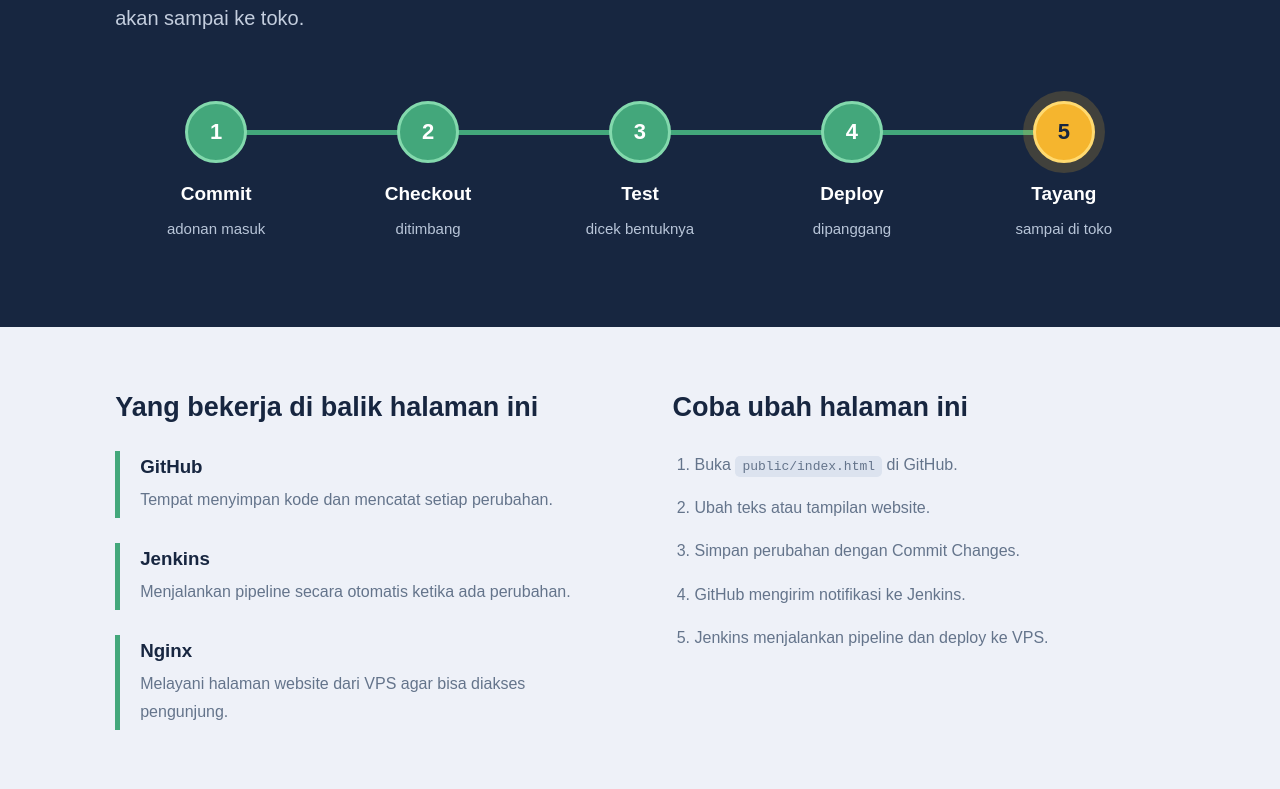
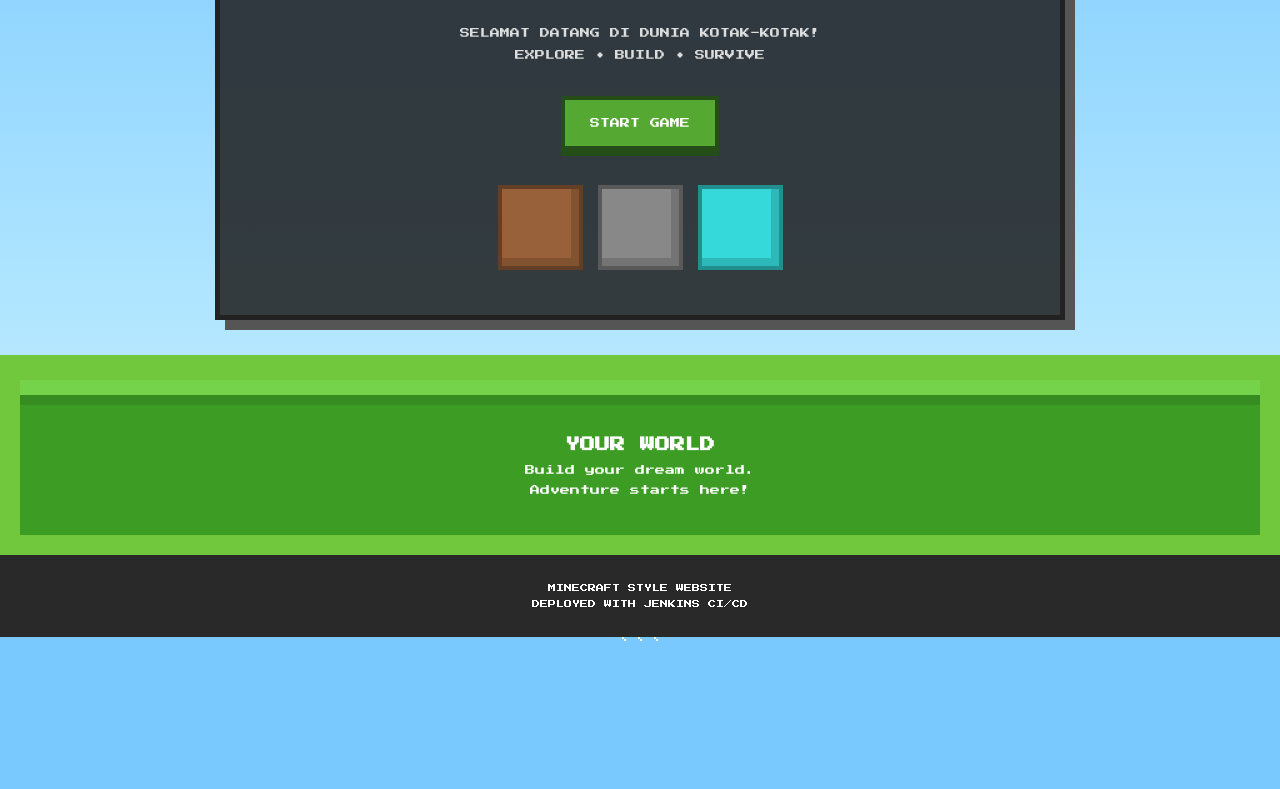
Before and after one commit to AhmadAslamsyahAttoriq/latihan-cicd, a plain HTML site: page public/index.html in a window 1280 px wide. Shown: the part 261-1050 px from the top of the page. After the commit the page ends 914 px from the top, so only its background shows below. Drawn offline with Linux system fonts and the light colour scheme.

Commit message:
Ubah tampilan website menjadi tema Minecraft

````diff
--- a/public/index.html
+++ b/public/index.html
@@ -1,10 +1,13 @@
-
+```html
 <!DOCTYPE html>
 <html lang="id">
 <head>
     <meta charset="UTF-8">
     <meta name="viewport" content="width=device-width, initial-scale=1.0">
-    <title>Web Latihan CI/CD</title>
+    <title>My Minecraft World</title>
+
+    <link href="https://fonts.googleapis.com/css2?family=Press+Start+2P&display=swap" rel="stylesheet">
+
     <style>
         * {
             margin: 0;
@@ -13,261 +16,180 @@
         }
 
         body {
-            font-family: Arial, sans-serif;
-            background: #eef1f8;
-            color: #172640;
+            font-family: 'Press Start 2P', cursive;
+            background: #79c9ff;
+            color: white;
+            text-align: center;
+            min-height: 100vh;
+            overflow-x: hidden;
         }
 
-        .hero {
-            background: #172640;
-            color: white;
-            padding: 75px 9% 85px;
+        .sky {
+            min-height: 100vh;
+            padding: 70px 20px 0;
+            position: relative;
+            background:
+                linear-gradient(#79c9ff 0%, #b5e8ff 75%, #72c83c 75%);
         }
 
-        .hero h1 {
-            font-size: clamp(42px, 7vw, 82px);
-            margin-bottom: 20px;
-            letter-spacing: -3px;
+        .cloud {
+            position: absolute;
+            background: white;
+            width: 100px;
+            height: 30px;
+            box-shadow: 20px -15px white, 40px 0 white;
+            opacity: 0.9;
         }
 
-        .hero p {
-            color: #c4cede;
-            font-size: 20px;
-            line-height: 1.8;
-            max-width: 620px;
+        .cloud.one {
+            top: 100px;
+            left: 10%;
         }
 
-        .timeline {
-            display: flex;
-            align-items: flex-start;
-            justify-content: space-between;
-            margin-top: 65px;
-            position: relative;
-            gap: 10px;
-        }
-
-        .timeline::before {
-            content: "";
-            position: absolute;
-            top: 29px;
-            left: 10%;
-            right: 10%;
-            height: 5px;
-            background: #43a77b;
-        }
-
-        .step {
-            position: relative;
-            z-index: 1;
-            text-align: center;
-            flex: 1;
-        }
-
-        .circle {
-            width: 62px;
-            height: 62px;
-            border-radius: 50%;
-            background: #43a77b;
-            border: 3px solid #83d9ad;
-            color: white;
-            display: grid;
-            place-items: center;
-            font-size: 22px;
-            font-weight: bold;
-            margin: 0 auto 20px;
-        }
-
-        .step:last-child .circle {
-            background: #f5b52e;
-            border-color: #ffda70;
-            color: #172640;
-            box-shadow: 0 0 0 10px #f5b52e30;
-        }
-
-        .step h3 {
-            font-size: 19px;
-            margin-bottom: 10px;
-        }
-
-        .step p {
-            font-size: 15px;
-            color: #b8c5d8;
+        .cloud.two {
+            top: 180px;
+            right: 15%;
         }
 
         .content {
-            padding: 65px 9%;
-            display: grid;
-            grid-template-columns: 1fr 1fr;
-            gap: 65px;
+            position: relative;
+            z-index: 2;
+            max-width: 850px;
+            margin: auto;
+            padding: 45px 25px;
+            background: rgba(30, 30, 30, 0.85);
+            border: 5px solid #222;
+            box-shadow: 10px 10px 0 #555;
         }
 
-        .content h2 {
-            font-size: 27px;
-            margin-bottom: 28px;
-        }
-
-        .item {
-            border-left: 5px solid #43a77b;
-            padding: 5px 0 5px 20px;
+        h1 {
+            color: #7cff45;
+            font-size: clamp(20px, 4vw, 34px);
+            line-height: 1.8;
+            text-shadow: 4px 4px #245c16;
             margin-bottom: 25px;
         }
 
-        .item h3 {
-            margin-bottom: 8px;
+        .subtitle {
+            font-size: 10px;
+            line-height: 2.2;
+            color: #ddd;
+            margin-bottom: 30px;
         }
 
-        .item p, .content li {
-            color: #64748b;
-            line-height: 1.7;
+        .grass {
+            background: #3c9c24;
+            border-top: 15px solid #75d34b;
+            padding: 35px 15px;
+            margin-top: 60px;
+            color: white;
+            line-height: 2;
+            font-size: 10px;
+            box-shadow: inset 0 10px rgba(0,0,0,0.1);
         }
 
-        .content ol {
-            padding-left: 22px;
+        .button {
+            display: inline-block;
+            padding: 18px 25px;
+            background: #55a832;
+            color: white;
+            text-decoration: none;
+            font-size: 10px;
+            border: 4px solid #244d18;
+            box-shadow: 0 6px #244d18;
+            transition: 0.15s;
         }
 
-        .content li {
-            margin-bottom: 16px;
+        .button:hover {
+            background: #70c943;
+            transform: translateY(3px);
+            box-shadow: 0 3px #244d18;
         }
 
-        code {
-            background: #dce3ef;
-            padding: 3px 7px;
-            border-radius: 5px;
+        .blocks {
+            display: flex;
+            justify-content: center;
+            gap: 15px;
+            flex-wrap: wrap;
+            margin-top: 35px;
+        }
+
+        .block {
+            width: 85px;
+            height: 85px;
+            border: 4px solid rgba(0,0,0,0.35);
+            box-shadow: inset -8px -8px rgba(0,0,0,0.15);
+        }
+
+        .dirt {
+            background: #98613a;
+        }
+
+        .stone {
+            background: #888;
+        }
+
+        .diamond {
+            background: #35d9d9;
         }
 
         footer {
-            background: #172640;
-            color: #c4cede;
-            text-align: center;
-            padding: 25px;
+            background: #292929;
+            padding: 25px 10px;
+            font-size: 8px;
+            line-height: 2;
         }
 
-        @media (max-width: 650px) {
-            .hero {
-                padding: 50px 6%;
+        @media (max-width: 600px) {
+            .content {
+                padding: 30px 15px;
             }
 
-            .timeline {
-                flex-direction: column;
-                gap: 25px;
-            }
-
-            .timeline::before {
-                top: 20px;
-                bottom: 20px;
-                left: 29px;
-                width: 4px;
-                height: auto;
-            }
-
-            .step {
-                display: flex;
-                align-items: center;
-                gap: 18px;
-                text-align: left;
-            }
-
-            .circle {
-                flex-shrink: 0;
-                margin: 0;
-            }
-
-            .content {
-                grid-template-columns: 1fr;
-                padding: 45px 6%;
-                gap: 35px;
+            .block {
+                width: 60px;
+                height: 60px;
             }
         }
     </style>
 </head>
+
 <body>
 
-    <section class="hero">
-        <h1>Tayang Otomatis</h1>
-        <p>
-            Dari commit di GitHub sampai muncul di VPS sendiri,
-            tanpa upload manual. Persis seperti jalur produksi:
-            yang gagal di satu pos tidak akan sampai ke toko.
-        </p>
+    <div class="sky">
+        <div class="cloud one"></div>
+        <div class="cloud two"></div>
 
-        <div class="timeline">
-            <div class="step">
-                <div class="circle">1</div>
-                <div>
-                    <h3>Commit</h3>
-                    <p>adonan masuk</p>
-                </div>
+        <main class="content">
+            <h1>WELCOME TO<br>MINECRAFT WORLD</h1>
+
+            <p class="subtitle">
+                SELAMAT DATANG DI DUNIA KOTAK-KOTAK!<br>
+                EXPLORE • BUILD • SURVIVE
+            </p>
+
+            <a href="#about" class="button">START GAME</a>
+
+            <div class="blocks">
+                <div class="block dirt"></div>
+                <div class="block stone"></div>
+                <div class="block diamond"></div>
             </div>
+        </main>
 
-            <div class="step">
-                <div class="circle">2</div>
-                <div>
-                    <h3>Checkout</h3>
-                    <p>ditimbang</p>
-                </div>
-            </div>
-
-            <div class="step">
-                <div class="circle">3</div>
-                <div>
-                    <h3>Test</h3>
-                    <p>dicek bentuknya</p>
-                </div>
-            </div>
-
-            <div class="step">
-                <div class="circle">4</div>
-                <div>
-                    <h3>Deploy</h3>
-                    <p>dipanggang</p>
-                </div>
-            </div>
-
-            <div class="step">
-                <div class="circle">5</div>
-                <div>
-                    <h3>Tayang</h3>
-                    <p>sampai di toko</p>
-                </div>
-            </div>
-        </div>
-    </section>
-
-    <section class="content">
-        <div>
-            <h2>Yang bekerja di balik halaman ini</h2>
-
-            <div class="item">
-                <h3>GitHub</h3>
-                <p>Tempat menyimpan kode dan mencatat setiap perubahan.</p>
-            </div>
-
-            <div class="item">
-                <h3>Jenkins</h3>
-                <p>Menjalankan pipeline secara otomatis ketika ada perubahan.</p>
-            </div>
-
-            <div class="item">
-                <h3>Nginx</h3>
-                <p>Melayani halaman website dari VPS agar bisa diakses pengunjung.</p>
-            </div>
-        </div>
-
-        <div>
-            <h2>Coba ubah halaman ini</h2>
-            <ol>
-                <li>Buka <code>public/index.html</code> di GitHub.</li>
-                <li>Ubah teks atau tampilan website.</li>
-                <li>Simpan perubahan dengan Commit Changes.</li>
-                <li>GitHub mengirim notifikasi ke Jenkins.</li>
-                <li>Jenkins menjalankan pipeline dan deploy ke VPS.</li>
-            </ol>
-        </div>
-    </section>
+        <section class="grass" id="about">
+            <h2>YOUR WORLD</h2>
+            <p>
+                Build your dream world.<br>
+                Adventure starts here!
+            </p>
+        </section>
+    </div>
 
     <footer>
-        Praktik CI/CD Jenkins — Web Latihan Otomatis
+        MINECRAFT STYLE WEBSITE<br>
+        DEPLOYED WITH JENKINS CI/CD
     </footer>
 
 </body>
 </html>
+```
````
